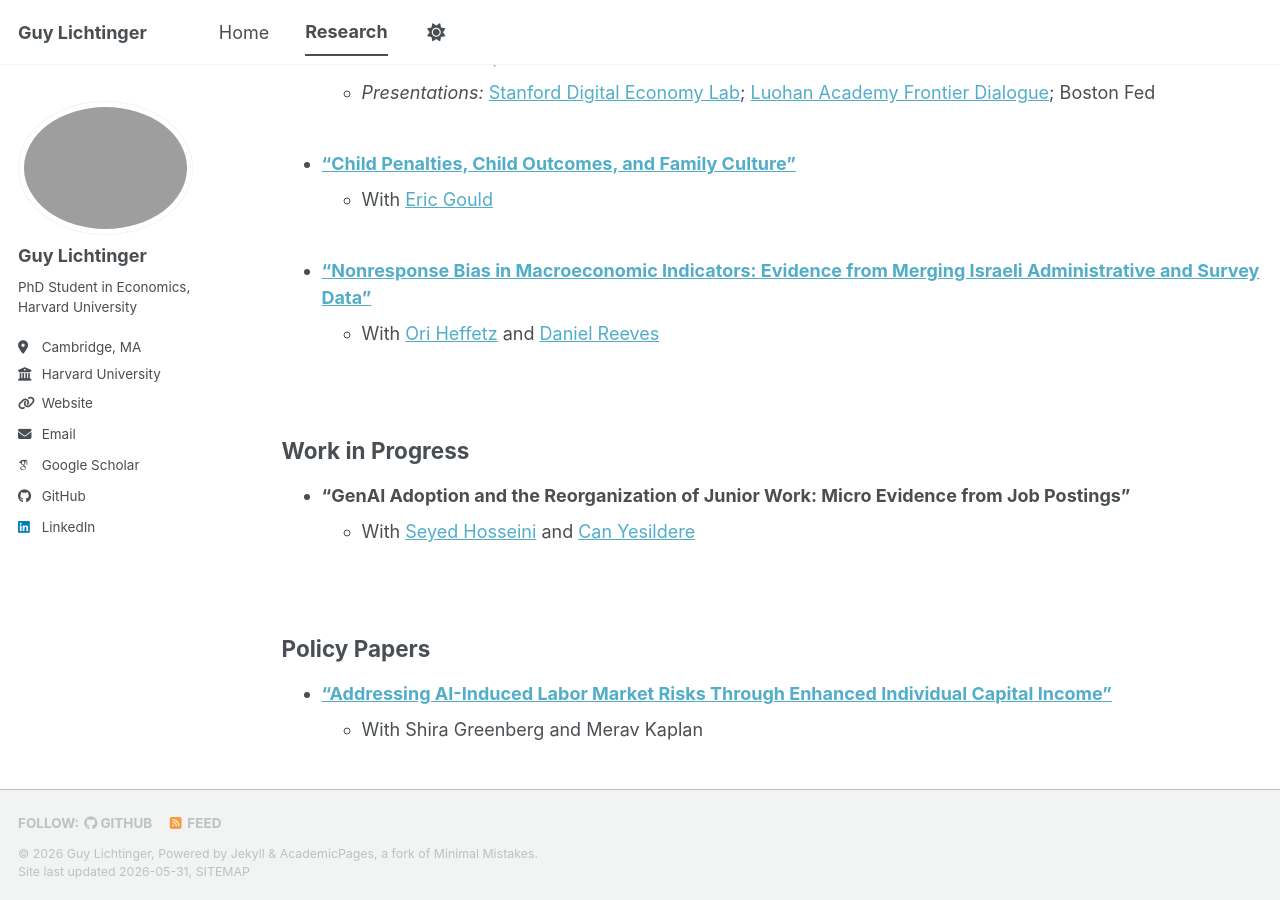
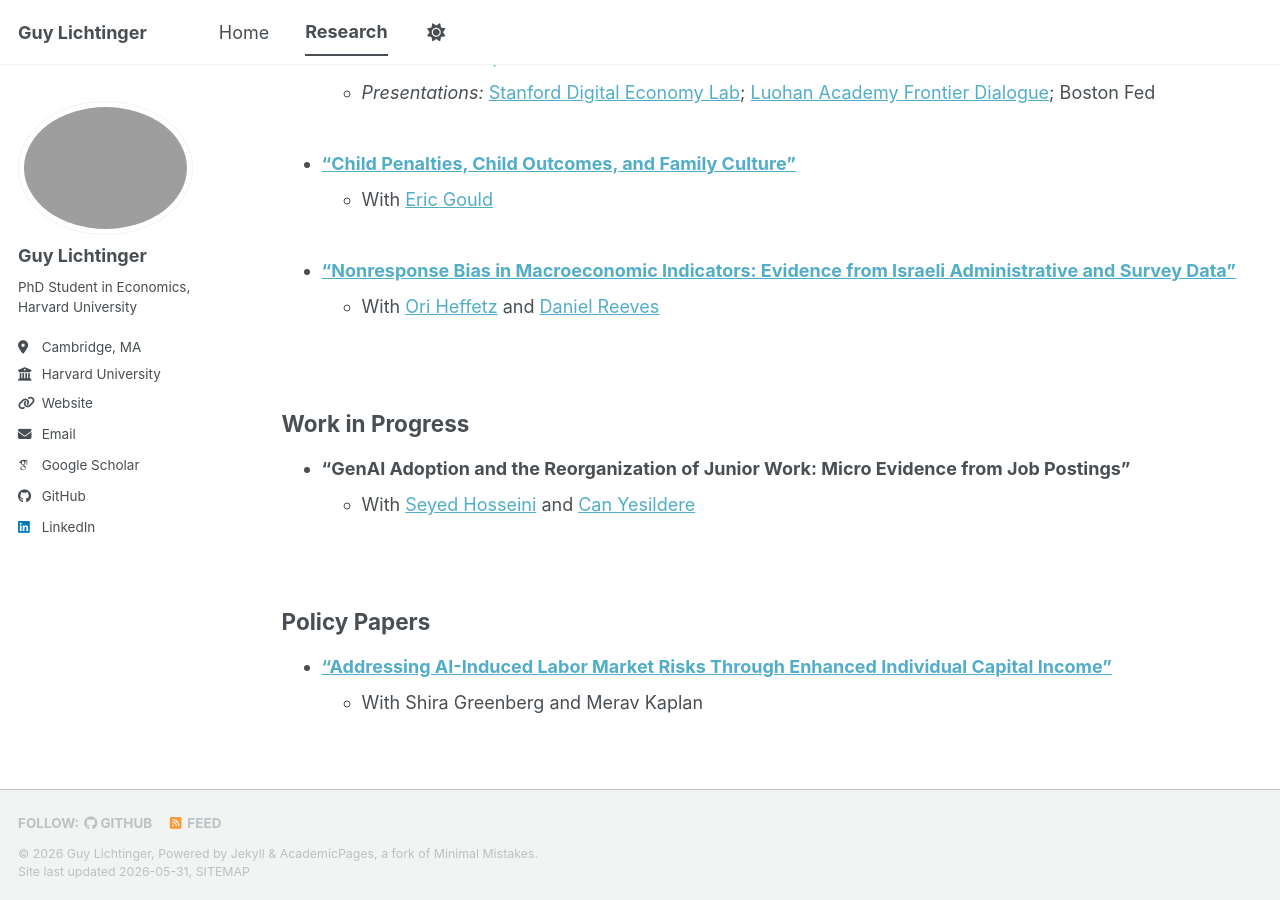
Before and after one commit to guylichtinger/guylichtinger.github.io, a Jekyll site: the page built from _pages/publications.md, in a window 1280 px wide and 900 px high, scrolled down 472 px. Built offline with Jekyll 4.4.1, drawn with Linux system fonts in a browser that asks for light colours; some web fonts are replaced; a script bundle is joined from its source files by our own code; library files that are not in the unit come from our copies.

Commit message:
Update publications.md

```diff
--- a/_pages/publications.md
+++ b/_pages/publications.md
@@ -29,7 +29,7 @@ author_profile: true
 <div style="height: 8px;"></div>
 
 
-- **["Nonresponse Bias in Macroeconomic Indicators: Evidence from Merging Israeli Administrative and Survey Data"](https://www.nber.org/papers/w32935)**
+- **["Nonresponse Bias in Macroeconomic Indicators: Evidence from Israeli Administrative and Survey Data"](https://www.nber.org/papers/w32935)**
     - With [Ori Heffetz](https://users.nber.org/~heffetz/) and [Daniel Reeves](https://www.nber.org/people/daniel_reeves)
 
 <br>
```
